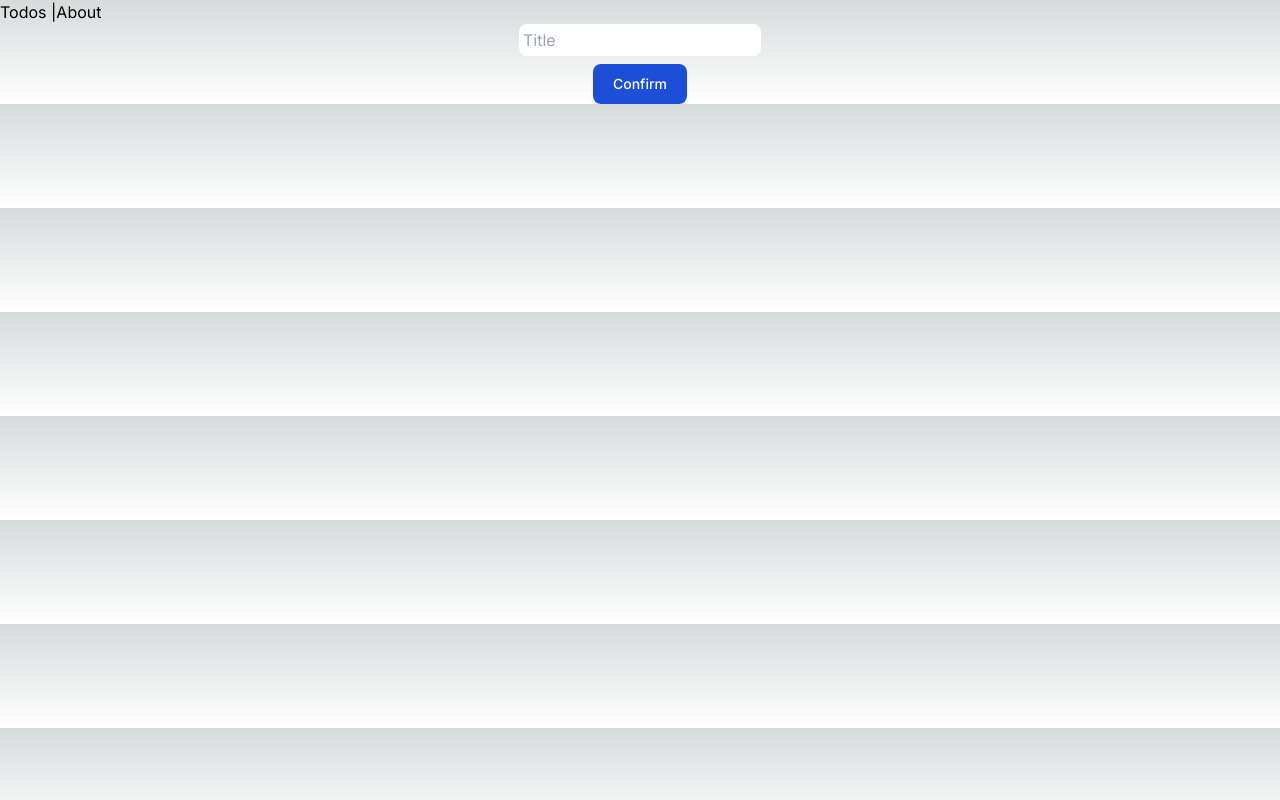
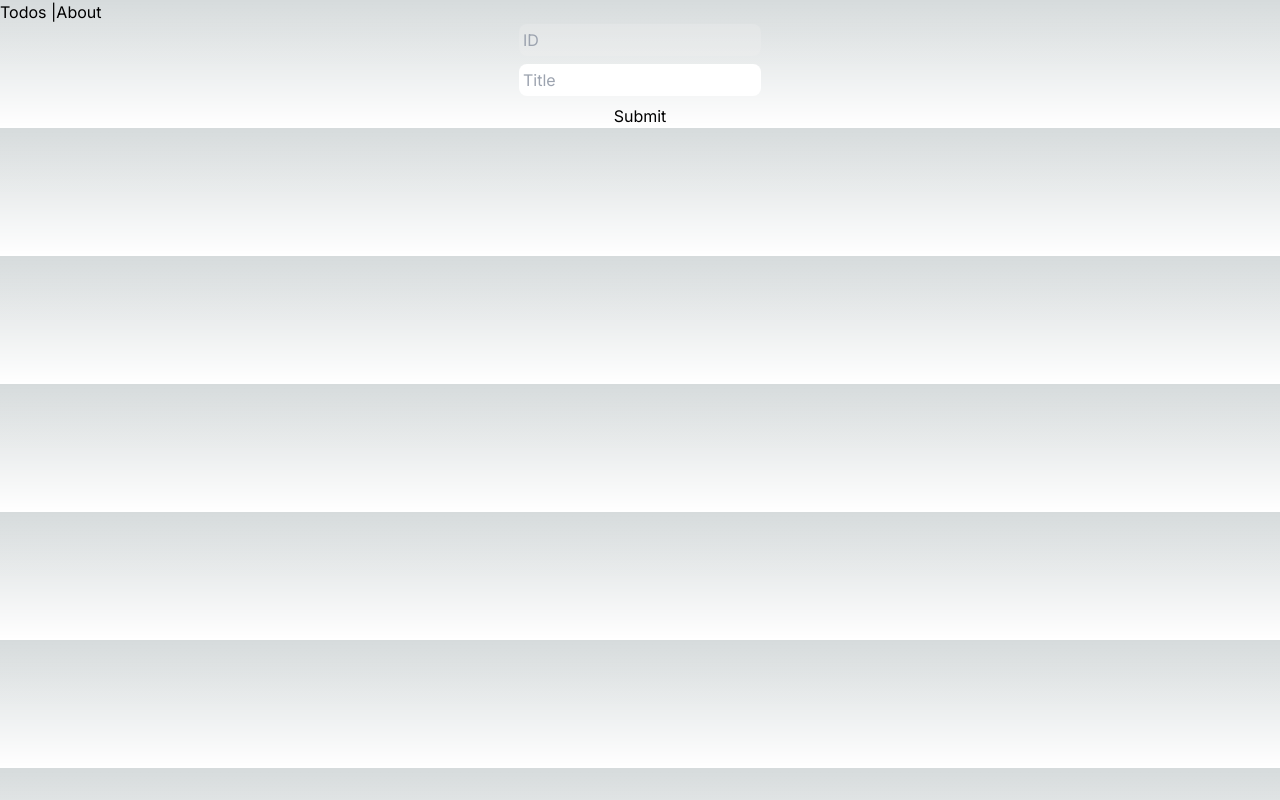
Before and after one commit to jeff-gitcode/ca-next-demo2, a Next.js app: page /presentation/todos/new in a window 1280 px wide. Built offline with nearby package versions, Linux system fonts and the light colour scheme; what inversify would draw is missing.

Commit message:
fixed tests

```diff
--- a/src/app/presentation/todos/new/page.tsx
+++ b/src/app/presentation/todos/new/page.tsx
@@ -1,60 +1,59 @@
 "use client";
 
 import { zodResolver } from "@hookform/resolvers/zod";
-import { useRouter } from "next/router";
+import { useRouter } from "next/navigation";
 import { useForm } from "react-hook-form";
-import * as z from "zod";
-import { todoSchema } from "../../../application/validator/todo";
-import React, { useContext } from "react";
+import { FormValue, todoSchema } from "../../../application/validator/todo";
+import React from "react";
 import { ErrorMessage } from "@hookform/error-message";
-import { useCreateTodoUseCase } from "../../../application/hooks/use.todo.controller";
-import { redirect } from "next/navigation";
-import ApplicationContext from "@/app/application/hooks/app.context";
+import { useAppContext } from "@/app/application/hooks/app.context";
 
 // Interface for our form values that drastically improves type safety for our form
 // export interface FormValues {
 //     title: string;
 // }
 
-type FormData = z.infer<typeof todoSchema>;
+// type FormData = z.infer<typeof todoSchema>;
 
-export interface InputProps
-    extends React.InputHTMLAttributes<HTMLInputElement> {
-}
+// export interface InputProps
+//     extends React.InputHTMLAttributes<HTMLInputElement> {
+// }
 
-const Input = React.forwardRef<HTMLInputElement, InputProps>(
-    ({ type, ...props }, ref) => {
-        return (
-            <input
-                type={type}
-                className="flex h-10 w-full rounded-md border border-input bg-background px-3 py-2 text-sm"
-                ref={ref}
-                {...props}
-            />
-        )
-    }
-)
-Input.displayName = "Input"
+// const Input = React.forwardRef<HTMLInputElement, InputProps>(
+//     ({ type, ...props }, ref) => {
+//         return (
+//             <input
+//                 type={type}
+//                 className="flex h-10 w-full rounded-md border border-input bg-background px-3 py-2 text-sm"
+//                 ref={ref}
+//                 {...props}
+//             />
+//         )
+//     }
+// )
+// Input.displayName = "Input"
 
-export default function Form() {
+export default function NewTodo() {
     // const { register } = useForm<FormValues>();
     // const actions = async (data: FormValues) => {
     //     await new Promise((resolve) => setTimeout(resolve, 1000));
     //     console.log(isSubmitting);
     //     console.log(data);
     // };
-    const { createTodoUseCase } = useContext(ApplicationContext);
+
+    const { createTodoUseCase } = useAppContext();
     const {
         createData,
         createTodo,
         isCreating,
     } = createTodoUseCase();
 
+    const router = useRouter();
     const {
         handleSubmit,
         register,
         formState: { errors, isSubmitting, isDirty, isValid },
-    } = useForm<FormData>({
+    } = useForm<FormValue>({
         defaultValues: { id: "", title: "" },
         resolver: zodResolver(todoSchema),
     });
@@ -62,29 +61,38 @@ export default function Form() {
     // const { register, handleSubmit } = useForm<FormValues>();
 
 
-    const actions: () => void = handleSubmit(async (data: FormData) => {
-        await new Promise((resolve) => setTimeout(resolve, 1000));
-        console.log(isSubmitting);
-        console.log(data);
-        createTodo({ requestBody: data });
+    // const actions: () => void = handleSubmit(async (data: FormData) => {
+    //     await new Promise((resolve) => setTimeout(resolve, 1000));
+    //     console.log(isSubmitting);
+    //     console.log(data);
+    //     createTodo({ requestBody: data });
 
-        redirect('/presentation/todos');
-    });
+    //     redirect('/presentation/todos');
+    // });
+
+    const onSubmit = async (data: FormValue) => {
+        // await new Promise((resolve) => setTimeout(resolve, 1000));
+        await createTodo({
+            requestBody: data,
+        });
+
+        router.push(`/presentation/todos`);
+    };
 
     return (
-        <form
-            action={actions}
-            className="flex flex-col items-center space-y-2">
-            <Input className="text-black flex rounded-lg px-1 py-1" placeholder="Title" {...register('title')} />
+        <form onSubmit={handleSubmit(onSubmit)} className="flex flex-col items-center space-y-2">
+            <input className="text-black flex rounded-lg px-1 py-1 bg-grey-100 peer block" disabled={true} placeholder="ID" {...register('id')} />
+            <input className="text-black flex rounded-lg px-1 py-1" placeholder="Title" {...register('title')} />
             {/* {errors?.title && (
                 <p className="text-red-600 text-sm">
                     {errors?.title?.message}
                 </p>
             )} */}
             <ErrorMessage name="title" errors={errors} />
-            <button className="text-white bg-blue-700 font-medium rounded-lg text-sm px-5 py-2.5" type="submit">
+            {/* <button className="text-white bg-blue-700 font-medium rounded-lg text-sm px-5 py-2.5" type="submit">
                 Confirm
-            </button>
+            </button> */}
+            <input type="submit" data-testid="submit" />
         </form>
     )
 }
```
Also changed, not shown: 2 other files (tests, documents, lock files or other folders).
